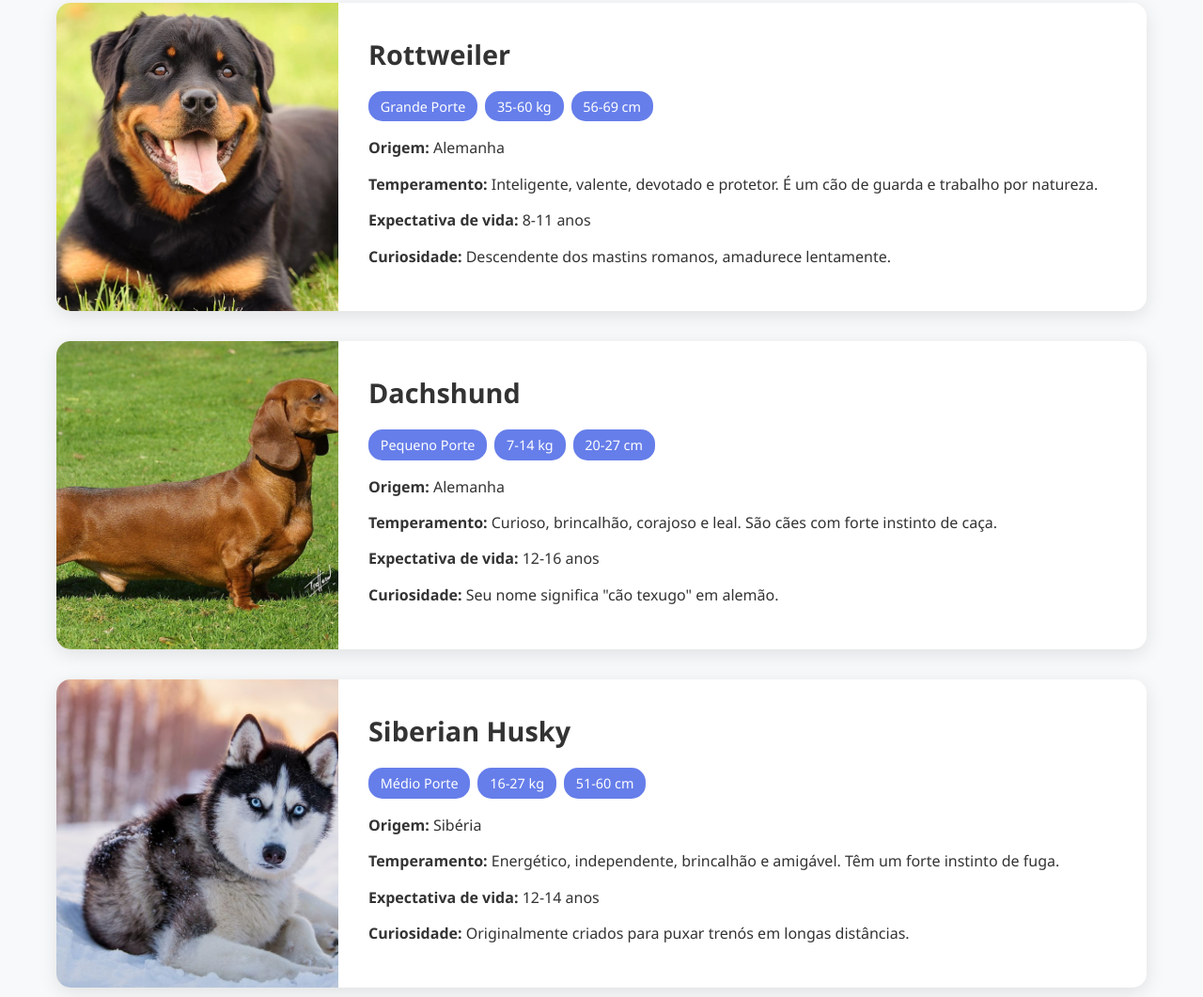
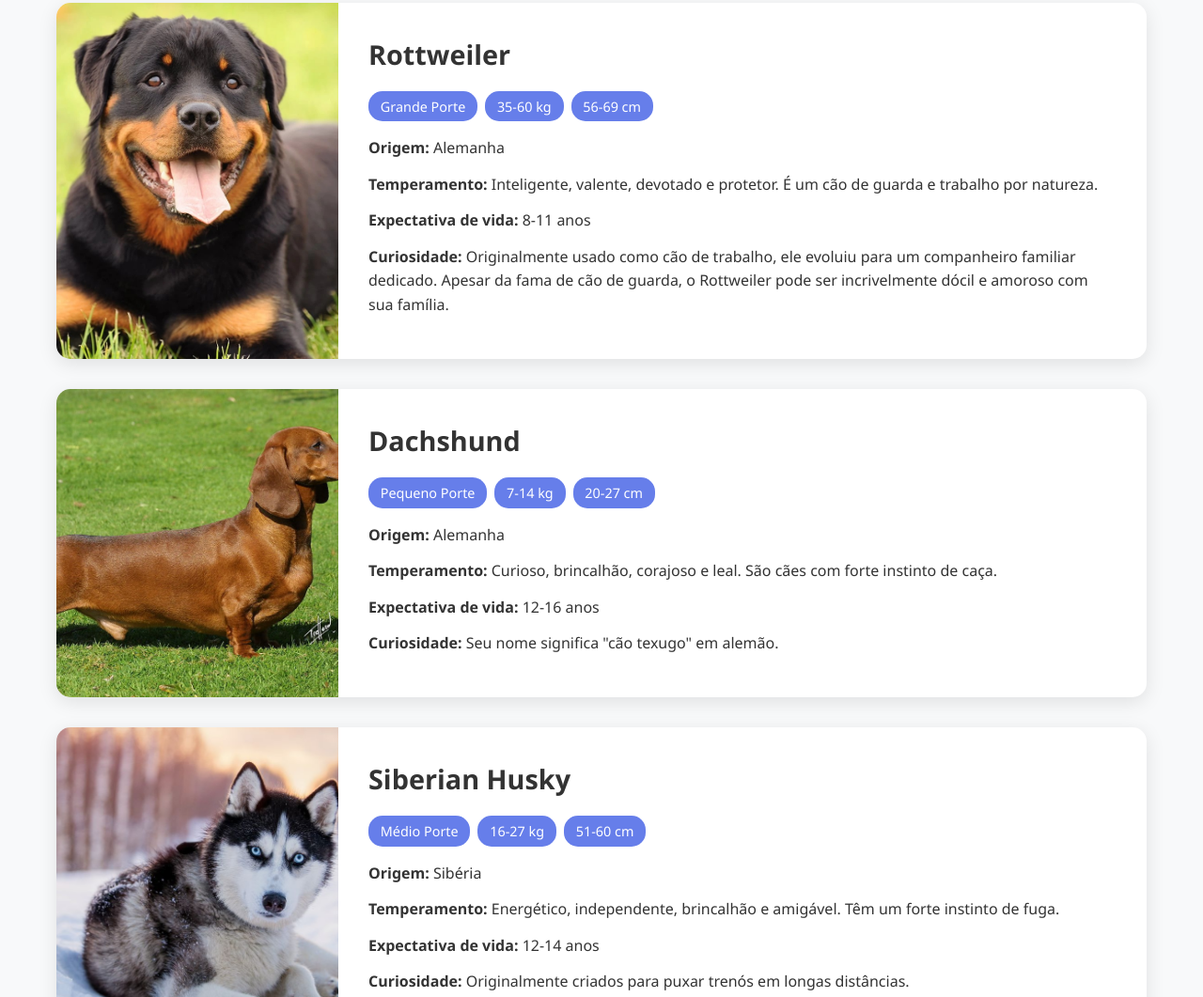
Before and after one commit to UserBrazilianSoftware/mapa-dogcao, a plain HTML site: page racas.html in a window 1280 px wide. Shown: the part 3405-4466 px from the top of the page at 94% size. Drawn offline with Linux system fonts and the light colour scheme.

Commit message:
Update racas.html

```diff
--- a/racas.html
+++ b/racas.html
@@ -204,7 +204,7 @@
                         <p><strong>Origem:</strong> Alemanha</p>
                         <p><strong>Temperamento:</strong> Inteligente, valente, devotado e protetor. É um cão de guarda e trabalho por natureza.</p>
                         <p><strong>Expectativa de vida:</strong> 8-11 anos</p>
-                        <p><strong>Curiosidade:</strong> Descendente dos mastins romanos, amadurece lentamente.</p>
+                        <p><strong>Curiosidade:</strong> Originalmente usado como cão de trabalho, ele evoluiu para um companheiro familiar dedicado. Apesar da fama de cão de guarda, o Rottweiler pode ser incrivelmente dócil e amoroso com sua família.</p>
                     </div>
                 </div>
 
```
